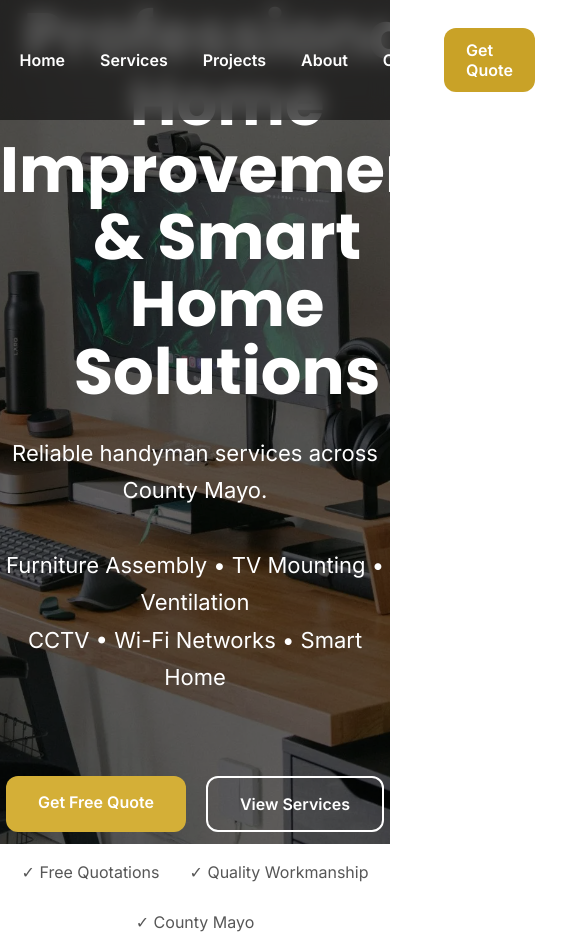
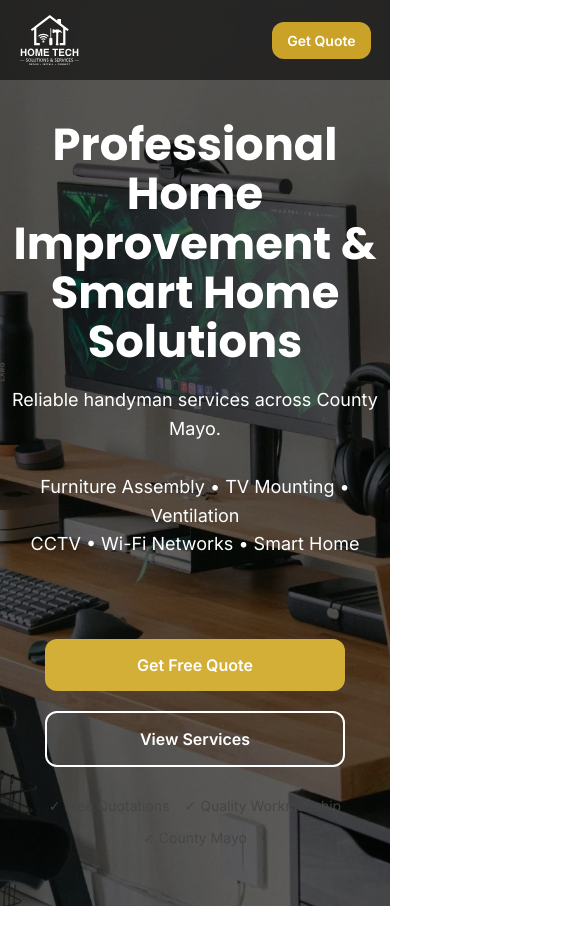
Before and after one commit to Dpcka/hometechmayo, a plain HTML site: page index.html in a window 390 px wide. Shown: the top 935 px of the page, 569 px wide, since content can reach past the window. Drawn offline with Linux system fonts and the light colour scheme.

Commit message:
Mobile responsive fix

```diff
--- a/css/style.css
+++ b/css/style.css
@@ -164,7 +164,7 @@
 
     position:relative;
     padding-top:90px;
-    height:100vh;
+    min-height:100vh;
     background:url("../assets/hero/desktop.webp") center center / cover no-repeat;
     display:flex;
     align-items:center;
@@ -218,8 +218,8 @@
 
     color:#fff;
     font-family:'Poppins',sans-serif;
-    font-size:64px;
-    line-height:1.05;
+    font-size:2rem;
+    line-height:1.15;
     max-width:900px;
     margin:0 auto 30px;
     text-align:center;
@@ -228,7 +228,7 @@
 
 .hero p{
 
-    font-size:22px;
+    font-size:18px;
 
     line-height:1.7;
 
@@ -397,3 +397,92 @@
     box-shadow:0 10px 30px rgba(0,0,0,.05);
 
 }
+/* ======================================
+   MOBILE
+====================================== */
+
+@media (max-width:768px){
+
+    header .container{
+        padding:15px 0;
+    }
+
+    .logo img{
+        height:50px;
+    }
+
+    .quote-button{
+        padding:10px 15px;
+        font-size:14px;
+    }
+
+    nav{
+        display:none;
+    }
+
+    .hero{
+        min-height:100vh;
+        height:auto;
+        padding:120px 0 60px;
+    }
+
+    .hero h1{
+        font-size:2.8rem;
+        line-height:1.1;
+        margin-bottom:20px;
+    }
+
+    .hero p{
+        font-size:18px;
+        line-height:1.6;
+    }
+
+    .hero-buttons{
+        flex-direction:column;
+        width:100%;
+        max-width:300px;
+    }
+
+    .hero-buttons .btn{
+        width:100%;
+        text-align:center;
+    }
+
+    .hero-features{
+        gap:15px;
+        font-size:14px;
+    }
+
+    .about{
+        padding:70px 0;
+    }
+
+    .about-grid{
+        grid-template-columns:1fr;
+        gap:40px;
+    }
+
+    .about-content h2{
+        font-size:2.2rem;
+        line-height:1.2;
+    }
+
+    .about-content p{
+        font-size:18px;
+    }
+
+    .services{
+        padding:70px 0;
+    }
+
+    .services h2{
+        font-size:2.2rem;
+        margin-bottom:40px;
+    }
+
+    .services-grid{
+        grid-template-columns:1fr;
+        gap:20px;
+    }
+
+}
```
